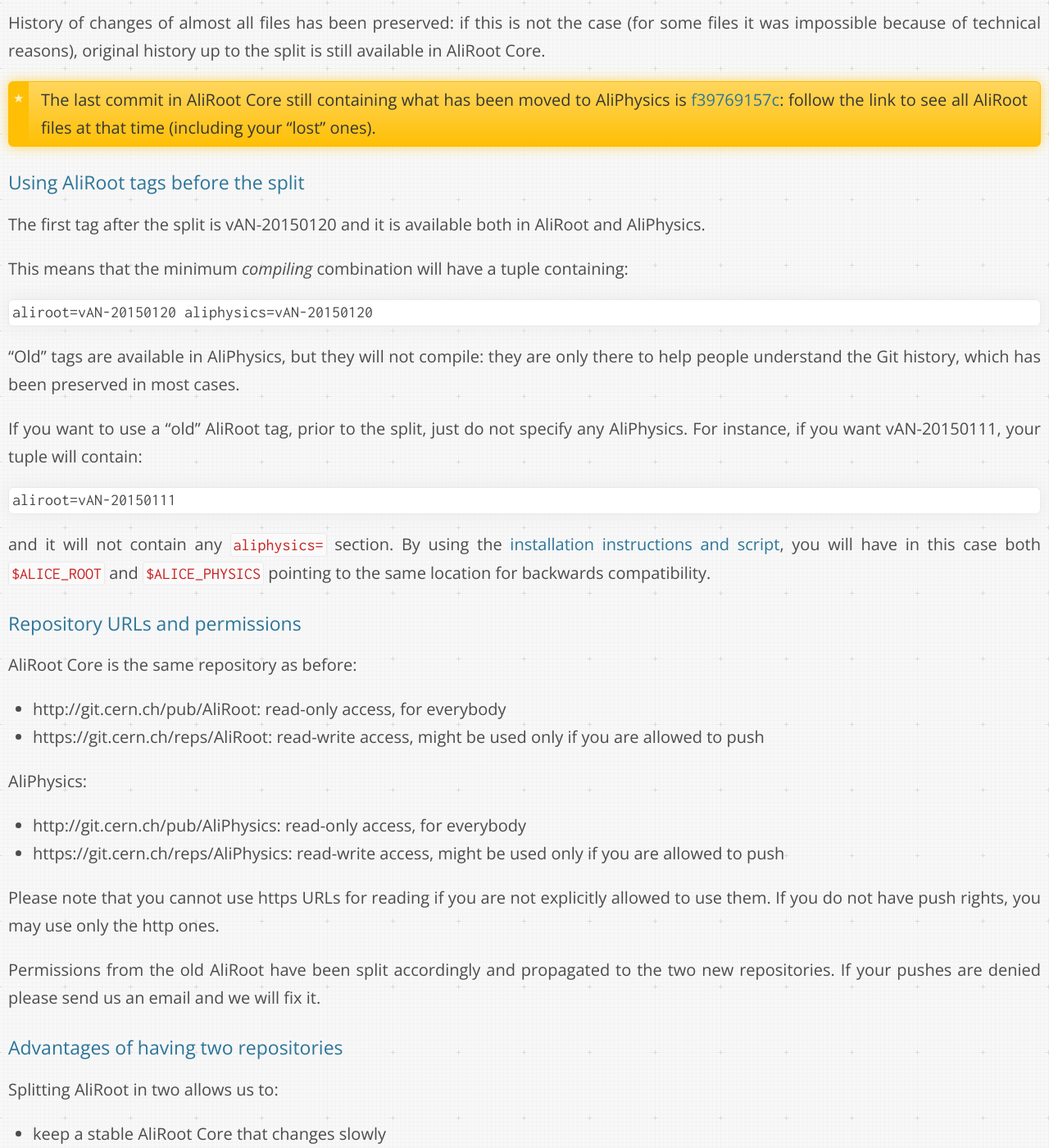
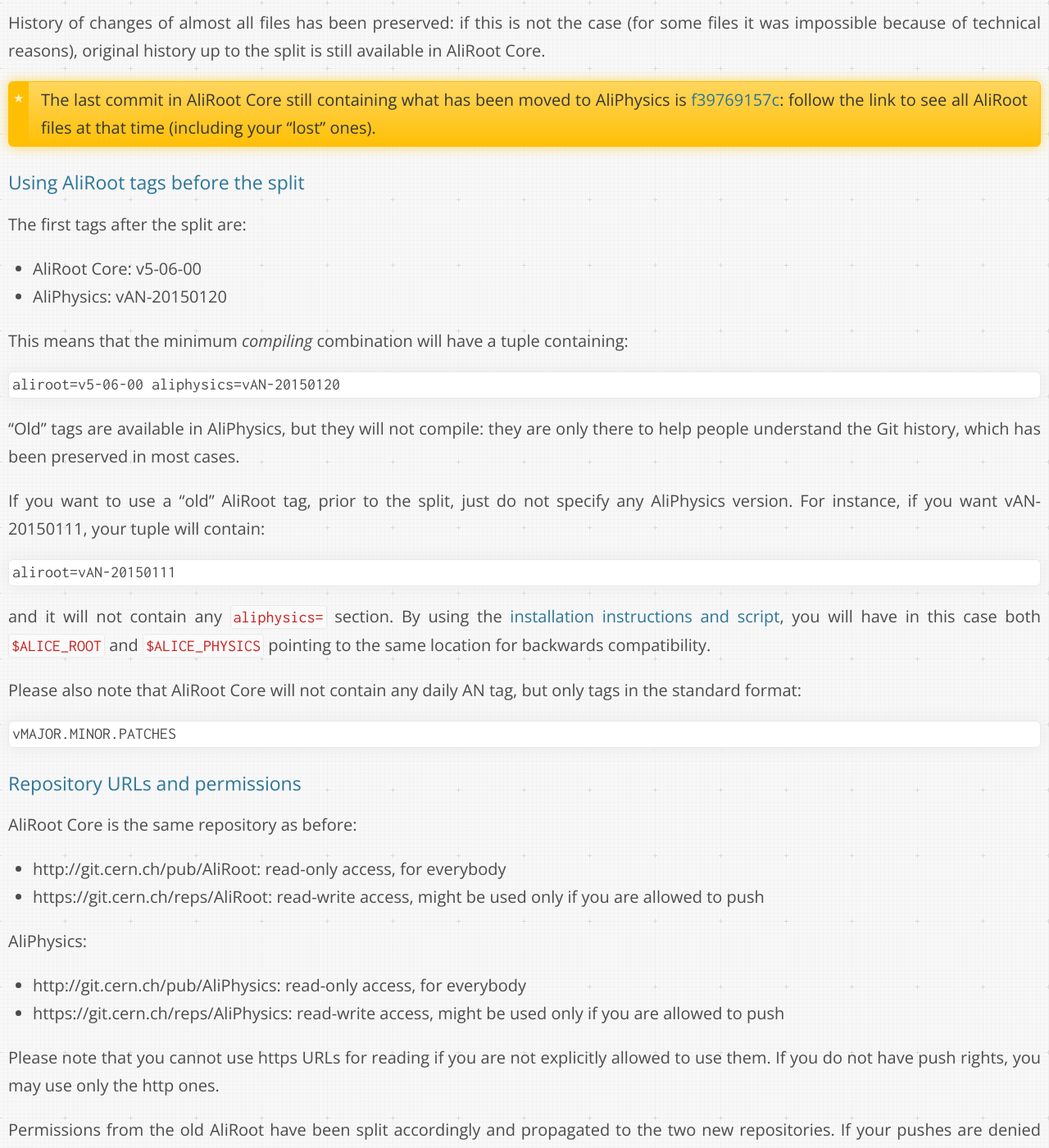
Before and after one commit to dberzano/dberzano.github.io, a Jekyll site: the page built from _posts/2015-01-20-aliroot-split-update.md, in a window 1280 px wide and 1400 px high, scrolled down 2557 px. Shown: the whole window at 82% size. Built offline with Jekyll 4.4.1, drawn with Linux system fonts in a browser that asks for light colours; Markdown is read by kramdown in place of the engine named in the settings.

Commit message:
Post: amended first AliRoot Core tag

````diff
--- a/_posts/2015-01-20-aliroot-split-update.md
+++ b/_posts/2015-01-20-aliroot-split-update.md
@@ -109,14 +109,16 @@
 
 ### Using AliRoot tags before the split
 
-The first tag after the split is **vAN-20150120** and it is available both in
-AliRoot and AliPhysics.
+The first tags after the split are:
+
+ * AliRoot Core: **v5-06-00**
+ * AliPhysics: **vAN-20150120**
 
 This means that the minimum *compiling* combination will have a tuple
 containing:
 
 ```
-aliroot=vAN-20150120 aliphysics=vAN-20150120
+aliroot=v5-06-00 aliphysics=vAN-20150120
 ```
 
 "Old" tags are available in AliPhysics, but **they will not compile**: they are
@@ -124,8 +126,8 @@
 in most cases.
 
 If you want to use a "old" AliRoot tag, prior to the split, **just do not
-specify any AliPhysics**. For instance, if you want **vAN-20150111**, your tuple
-will contain:
+specify any AliPhysics version**. For instance, if you want **vAN-20150111**,
+your tuple will contain:
 
 ```
 aliroot=vAN-20150111
@@ -135,6 +137,13 @@
 [installation instructions and script](/alice/install-aliroot), you will have in
 this case both `$ALICE_ROOT` and `$ALICE_PHYSICS` pointing to the same location
 for backwards compatibility.
+
+Please also note that AliRoot Core **will not contain any daily AN tag**, but
+only tags in the standard format:
+
+```
+vMAJOR.MINOR.PATCHES
+```
 
 
 ### Repository URLs and permissions
````
